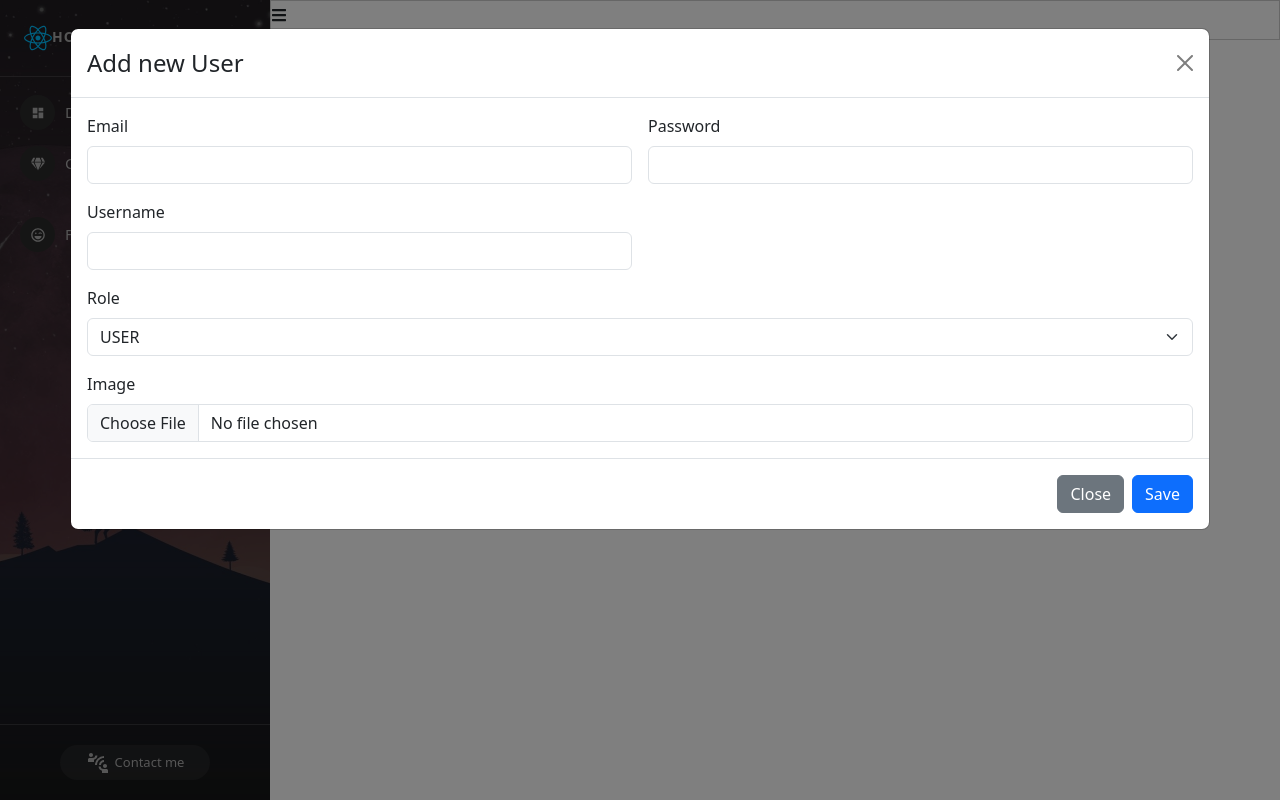
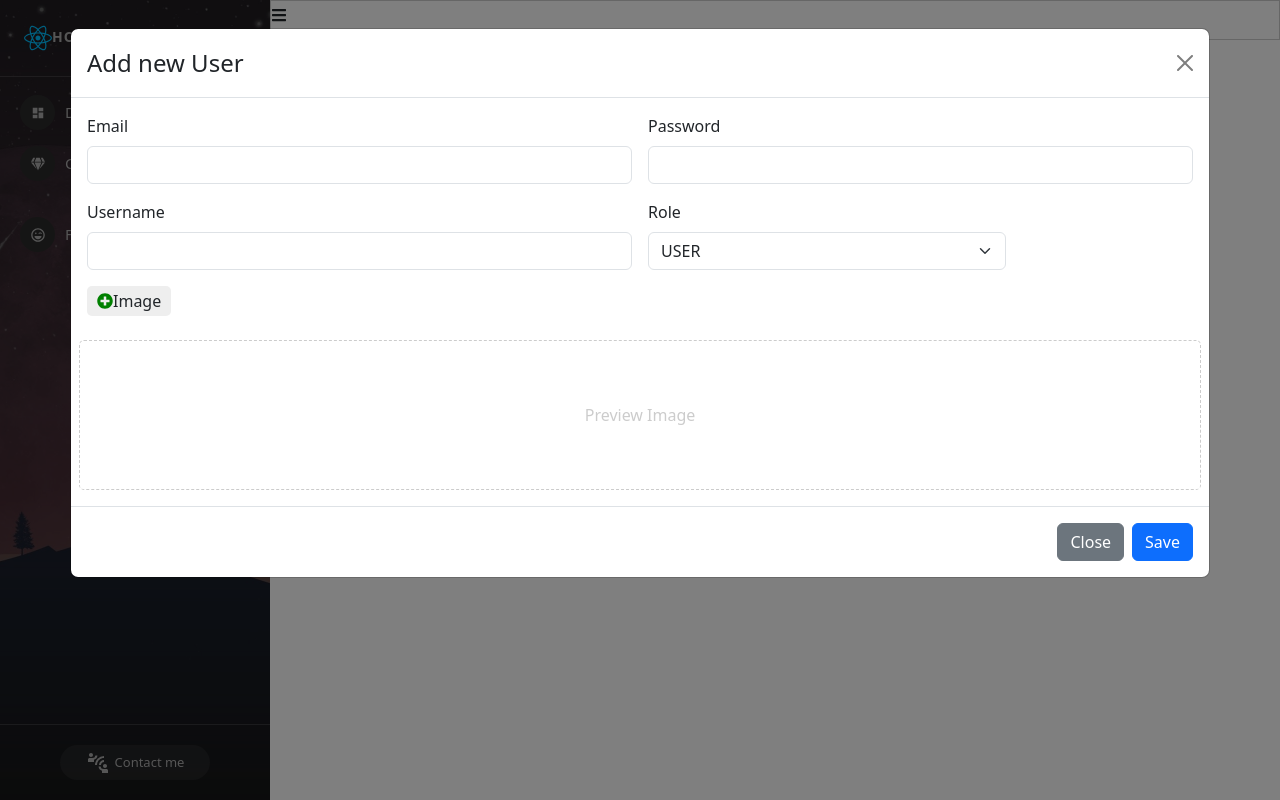
Before and after one commit to ngophuc29/Learn, a React (Create React App) app: page /admin/managerUser in a window 1280 px wide. Both pictures are taken after a click on the button "Launch demo modal". Built offline with nearby package versions, Linux system fonts and the light colour scheme.

Commit message:
#57 tạo các state thông tin và làm priview image

```diff
--- a/src/components/Admin/Content/ManagarUser.js
+++ b/src/components/Admin/Content/ManagarUser.js
@@ -1,24 +1,24 @@
 import ModelCreateUser from "./ModelCreateUser";
-
+import "./ManageUser.scss"
 
 const ManagerUser = () => {
-    return (<div classNameName="manager-user-container">
+    return (<div className="manager-user-container">
 
-        <div classNameName="title">
+        <div className="title">
 
             Manage User
         </div>
-        <div classNameName="user-content"
+        <div className="user-content"
         >
 
             <div>
 
-                <button type="button" classNameName="">Add New User</button>
+                <button type="button" className="">Add New User</button>
             </div>
             <div>
                 Tablde User
+            </div>
                 <ModelCreateUser></ModelCreateUser>
-            </div>
         </div>
     </div>);
 }
--- /dev/null
+++ b/src/components/Admin/Content/ManageUser.scss
@@ -0,0 +1,36 @@
+.manager-user-container{
+    .user-content{
+
+
+    }
+}
+.model-add-user{
+    .img-preview{
+        height: 150px;
+        border: 1px dashed #ccc;
+        border-radius: 5px;
+        display: flex;
+        justify-content: center;
+        align-items: center;
+        color: #ccc;
+        img{
+            max-width: 100%;
+            max-height: 100%;
+        }
+    }
+    .lable-upload{
+        display: flex;
+        align-items: center;
+        gap: 5;
+        width: fit-content;
+        border: 1px solid red;
+        padding: 3px 10px;
+        border-radius: 5px;
+        background-color: #eeeeee;
+        border: none;
+        cursor: pointer;
+        &:hover{
+            background-color: #dcdcdc;
+        }
+    }
+}
--- a/src/components/Admin/Content/ModelCreateUser.js
+++ b/src/components/Admin/Content/ModelCreateUser.js
@@ -1,12 +1,32 @@
 import { useState } from 'react';
 import Button from 'react-bootstrap/Button';
 import Modal from 'react-bootstrap/Modal';
-
-const ModelCreateUser =()=> {
+import { FaPlusCircle } from "react-icons/fa";
+const ModelCreateUser = () => {
     const [show, setShow] = useState(false);
 
     const handleClose = () => setShow(false);
     const handleShow = () => setShow(true);
+
+
+    const [email, setEmail] = useState("");
+    const [password, setpassword] = useState("");
+    const [username, setusername] = useState("");
+    const [role, setrole] = useState( "USER");
+    const [image, setimage] = useState("");
+   const [previewImage,setPriviewImage] = useState("");
+    const handleUpload=(e)=>{
+        if(e.target && e.target.files && e.target.files[0]){
+
+            setPriviewImage(URL.createObjectURL(e.target.files[0]))
+            setimage( e.target.files)
+            console.log("upload",e.target.files[0])
+        }
+        else{
+            // setPriviewImage("")
+
+        }
+    }
 
     return (
         <>
@@ -16,6 +36,7 @@ const ModelCreateUser =()=> {
 
             <Modal show={show} onHide={handleClose} size='xl'
                 backdrop="static"
+                className='model-add-user'
             >
                 <Modal.Header closeButton>
                     <Modal.Title>Add new User</Modal.Title>
@@ -24,31 +45,53 @@ const ModelCreateUser =()=> {
                     <form className="row g-3">
                         <div className="col-md-6">
                             <label className="form-label">Email</label>
-                            <input type="email" className="form-control" />
+                            <input type="email" className="form-control" value={email}
+                                onChange={(e)=> setEmail(e.target.value)}
+                            />
                         </div>
                         <div className="col-md-6">
                             <label className="form-label">Password</label>
-                            <input type="password" className="form-control" />
+                            <input type="password" className="form-control" value={password}
+                                onChange={(e)=> setpassword(e.target.value)}
+                                />
                         </div>
 
                         <div className="col-md-6">
                             <label className="form-label">Username</label>
-                            <input type="text" className="form-control" />
+                            <input type="text" className="form-control" value={username}
+                                onChange={(e)=> setusername(e.target.value)}
+
+                            />
                         </div>
-                        <div classNameName="col-md-4">
+                        <div className="col-md-4">
                             <label className="form-label">Role</label>
-                            <select className="form-select">
+                            <select className="form-select"
+                                onChange={(e)=> setrole(e.target.value)}
+                            >
                                 <option selected value="USER"> USER</option>
                                 <option value="ADMIN">ADMIN</option>
                             </select>
                         </div>
 
                         <div className='col-md-12'>
-                            <label className="form-label">Image</label>
-                            <input type="file" className="form-control" />
+                            <label className="form-label lable-upload" htmlFor="labelUpload">
+                            <FaPlusCircle color='green'></FaPlusCircle>
+                                Image
+                                </label>
+                            <input type="file" className="form-control" hidden  id='labelUpload'
+                            onChange={(e)=>handleUpload(e)}
+                            />
 
                         </div>
-
+                        <div className='col-md-12 img-preview'>
+                            {
+                            previewImage
+                            ?
+                            <img src={previewImage}></img>
+                            :
+                            <span>Preview Image</span>
+                            }
+                        </div>
 
 
                     </form>
```
